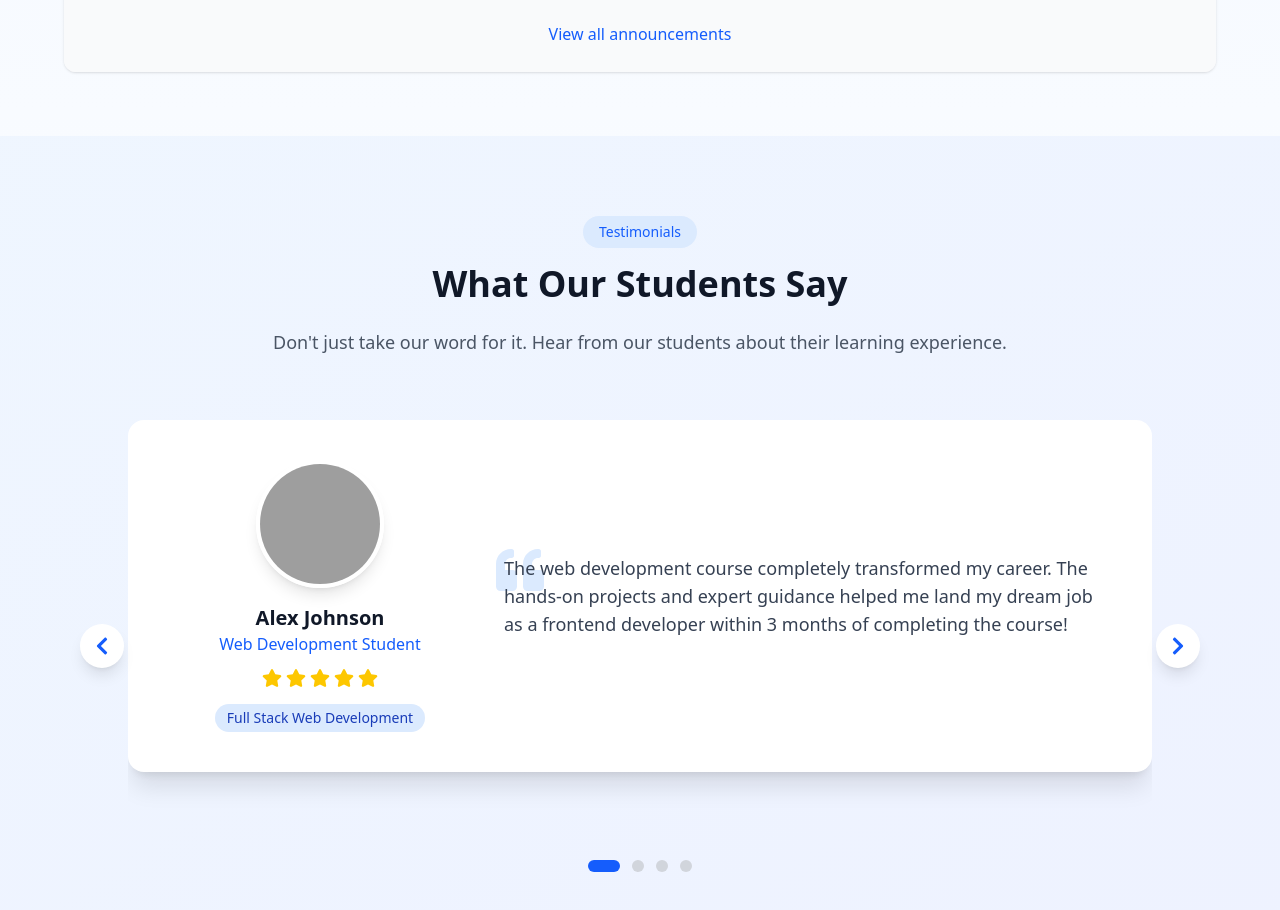
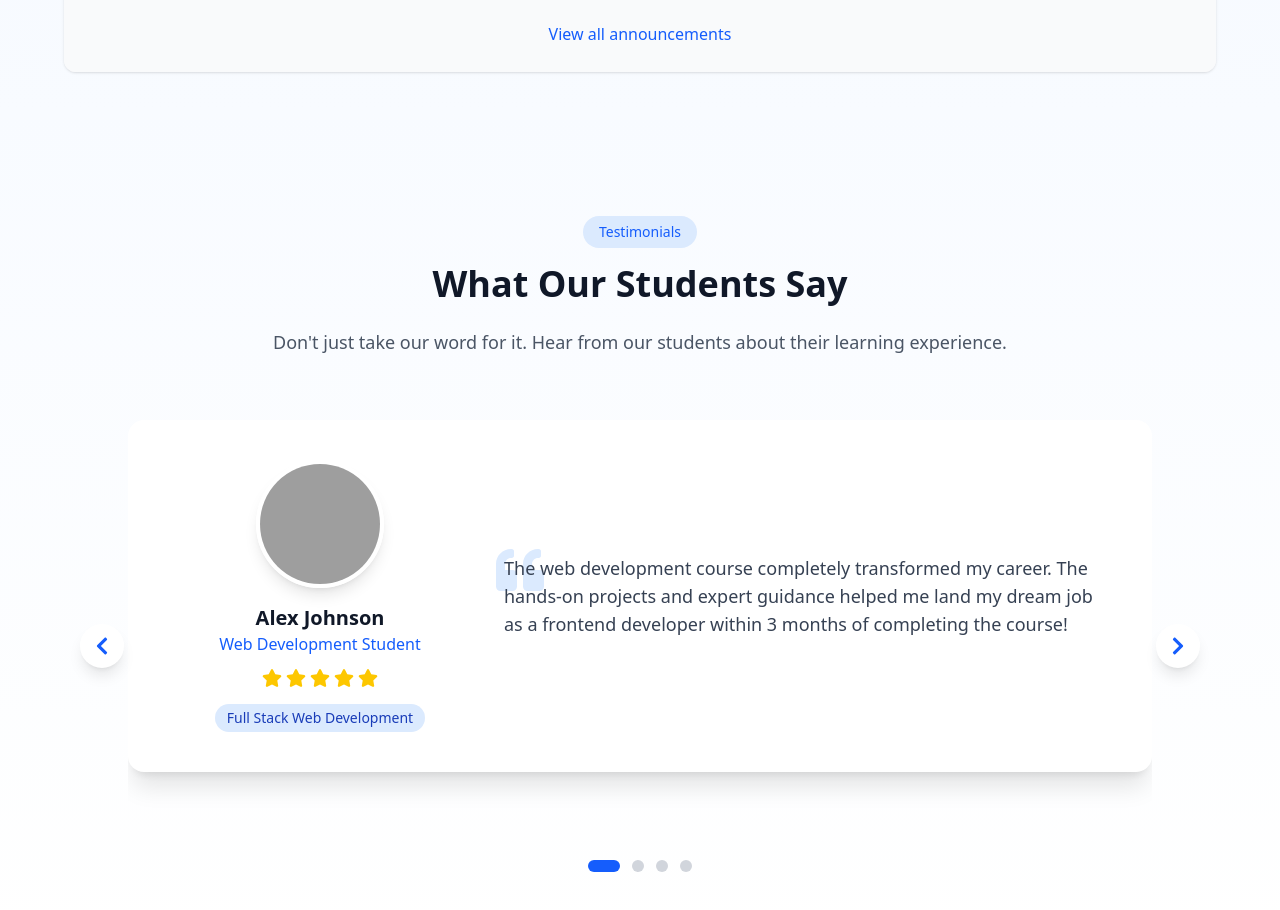
Before and after one commit to MuazamMughal/skillOrbit-app, a Next.js app: page / in a window 1280 px wide. Shown: the part 3420-4330 px from the top of the page. Built offline with nearby package versions, Linux system fonts and the light colour scheme; grey boxes are pictures that could not be loaded.

Commit message:
testimonial  enhanced

```diff
--- a/src/components/common/Testimonials.tsx
+++ b/src/components/common/Testimonials.tsx
@@ -104,7 +104,7 @@ const Testimonials = () => {
   };
 
   return (
-    <section className="py-20 bg-gradient-to-br from-blue-50 to-indigo-50">
+    <section className="py-20 ">
       <div className="container mx-auto px-4 sm:px-6 lg:px-8">
         <div className="text-center max-w-3xl mx-auto mb-16">
           <span className="inline-block px-4 py-1.5 text-sm font-medium text-blue-600 bg-blue-100 rounded-full mb-4">
```
